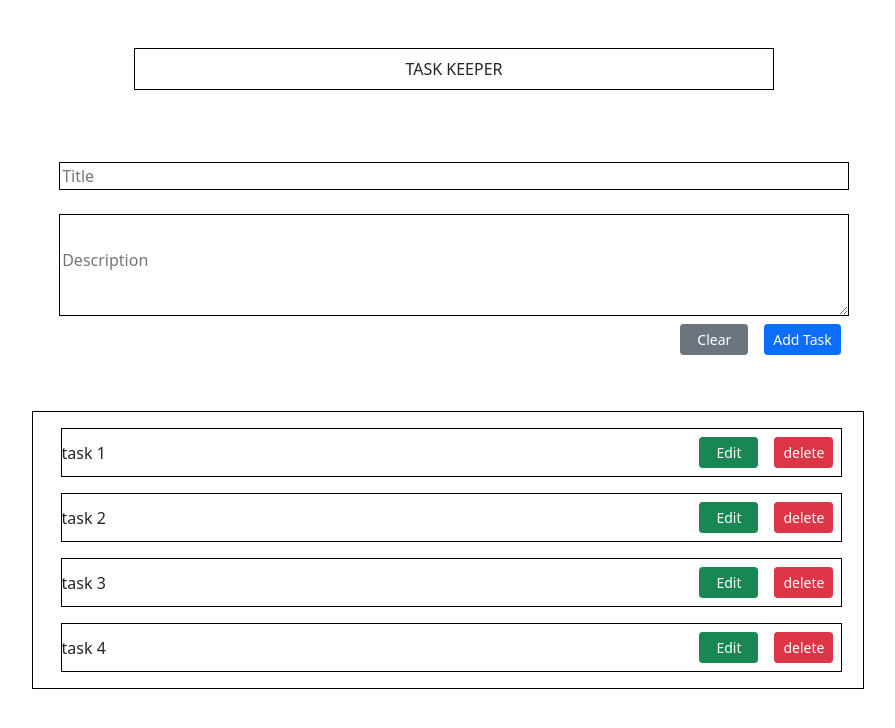
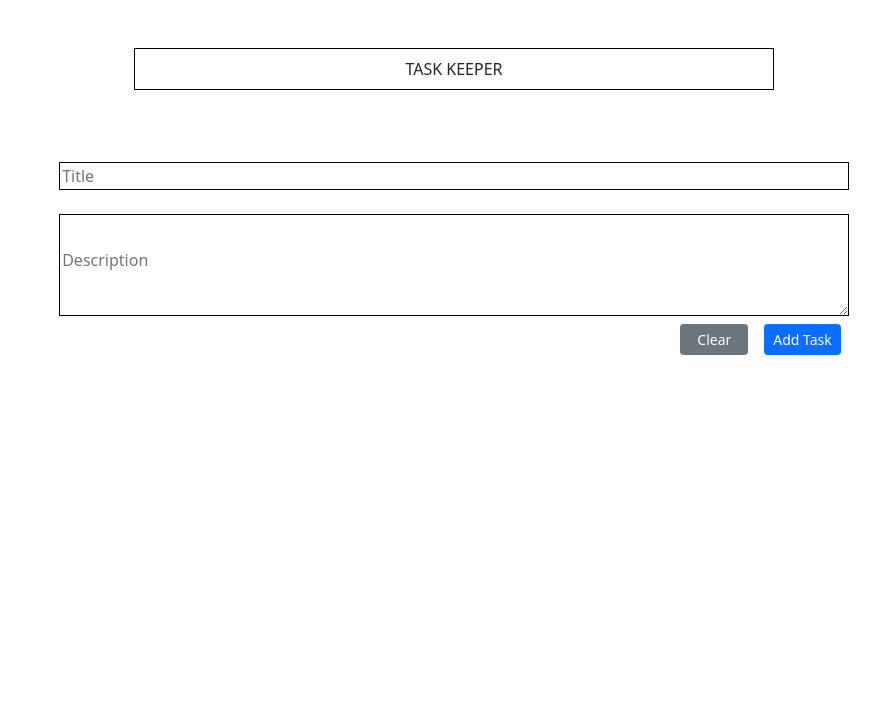
Before and after one commit to tharaka-ariyarathna/task-keeper-redux, a React (Create React App) app: page / in a window 1280 px wide. Shown: the top 728 px of the page, without its empty margins (186-1081 px from the left). Built offline with nearby package versions, Linux system fonts and the light colour scheme.

Commit message:
Made addTask and showTask components render using global state

```diff
--- a/src/components/add_task/addTask.js
+++ b/src/components/add_task/addTask.js
@@ -4,8 +4,6 @@ import { addTask } from "../../actions/taskAction";
 import "./addTask.css";
 
 const AddTask = () => {
-  const taskList = useSelector(state => state.tasks) ;
-  console.log(taskList) ;
   const [formData, setFormData] = useState({ title: "", description: "" });
   const dispatch = useDispatch() ;
 
--- a/src/components/show_task/showTask.js
+++ b/src/components/show_task/showTask.js
@@ -1,9 +1,12 @@
 import React from "react";
 import Task from '../task/task' ;
-import {taskList} from '../../data/taskList' ;
+import {taskListDummy} from '../../data/taskList' ;
 import "./showTask.css";
+import { useSelector } from "react-redux";
 
 const ShowTask = () => {
+  const taskList = useSelector(state => state.tasks) ;
+  console.log(taskList) ;
 
   const handleDelete = (e) => {
 
--- a/src/data/taskList.js
+++ b/src/data/taskList.js
@@ -1,4 +1,4 @@
-export const taskList = [
+export const taskListDummy = [
     {
         title: "task 1",
         description : "has to complete task 1"
```
